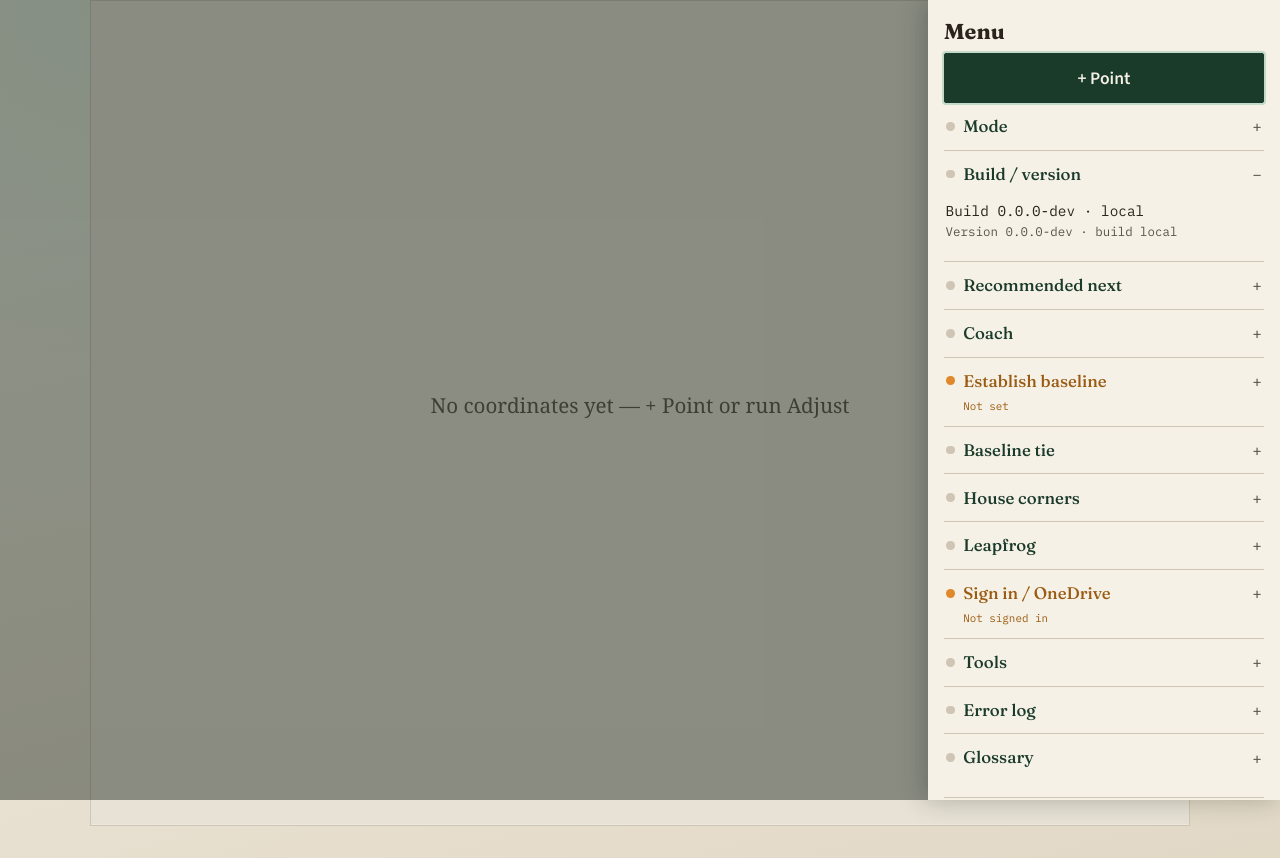
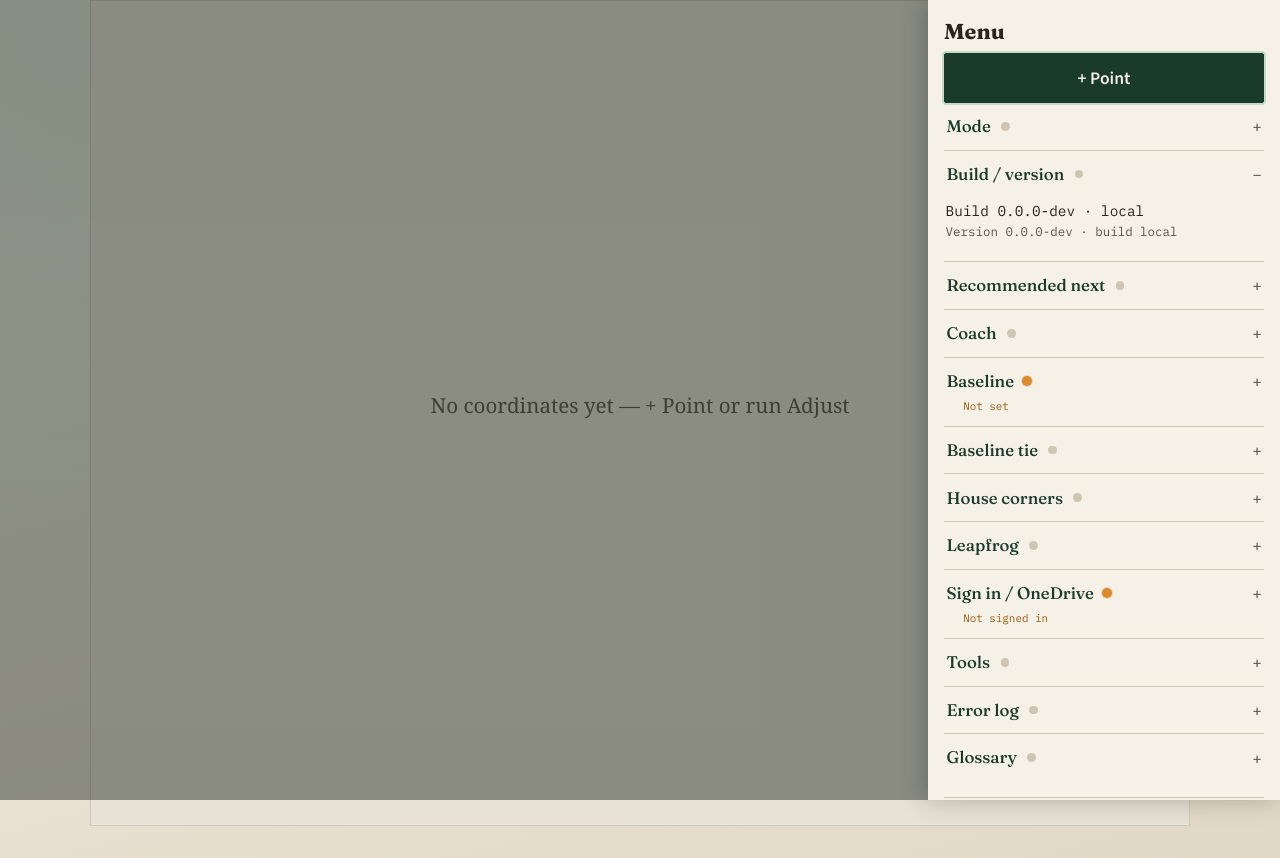
Before and after one commit to pjwinstone/gardenplanting, a website built with Vite: page index.html in a window 1280 px wide. Both pictures are taken after a click on the button "Open menu". Built offline with nearby package versions, Linux system fonts and the light colour scheme; no server answers.

Commit message:
Baseline accordion: label + status icon (0.7.10)
Rename section to Baseline; show green/orange icon after label. Neutral title
text; update concertina status colour doc.

```diff
--- a/package.json
+++ b/package.json
@@ -1,7 +1,7 @@
 {
   "name": "garden-survey",
   "private": true,
-  "version": "0.7.9",
+  "version": "0.7.10",
   "type": "module",
   "scripts": {
     "dev": "vite",
--- a/src/style.css
+++ b/src/style.css
@@ -171,8 +171,33 @@ body {
   flex-shrink: 0;
 }
 
+.menu-acc__dot--idle {
+  margin-left: 0.15rem;
+}
+
+/* Status icon after section label — colour carries row state (see design-philosophy-status-colours.md). */
+.menu-acc__status-icon {
+  width: 0.62rem;
+  height: 0.62rem;
+  border-radius: 50%;
+  flex-shrink: 0;
+  box-shadow: 0 0 0 1px rgba(42, 36, 28, 0.12);
+}
+
+.menu-acc__status-icon--ok {
+  background: #2f7a45;
+}
+
+.menu-acc__status-icon--warn {
+  background: #e0892a;
+}
+
+.menu-acc__status-icon--error {
+  background: var(--refuse);
+}
+
 .menu-acc__label {
-  flex: 1 1 auto;
+  flex: 0 1 auto;
   min-width: 0;
 }
 
@@ -197,44 +222,15 @@ body {
   content: '−';
 }
 
-.menu-acc__summary--warn,
-.menu-acc--warn > .menu-acc__summary {
-  color: #9a5b12;
-}
-
-.menu-acc__summary--warn .menu-acc__dot,
-.menu-acc--warn > .menu-acc__summary .menu-acc__dot {
-  background: #e0892a;
-}
-
+/* Row title stays neutral — status icon (+ optional subtitle) carries colour. */
 .menu-acc__summary--warn .menu-acc__status,
 .menu-acc--warn > .menu-acc__summary .menu-acc__status {
   color: #9a5b12;
 }
 
-.menu-acc__summary--error,
-.menu-acc--error > .menu-acc__summary {
-  color: var(--refuse);
-}
-
-.menu-acc__summary--error .menu-acc__dot,
-.menu-acc--error > .menu-acc__summary .menu-acc__dot {
-  background: var(--refuse);
-}
-
 .menu-acc__summary--error .menu-acc__status,
 .menu-acc--error > .menu-acc__summary .menu-acc__status {
   color: var(--refuse);
-}
-
-.menu-acc__summary--ok,
-.menu-acc--ok > .menu-acc__summary {
-  color: var(--moss-2);
-}
-
-.menu-acc__summary--ok .menu-acc__dot,
-.menu-acc--ok > .menu-acc__summary .menu-acc__dot {
-  background: #2f7a45;
 }
 
 .menu-acc__summary--ok .menu-acc__status,
--- a/src/ui.ts
+++ b/src/ui.ts
@@ -1421,13 +1421,27 @@ function menuAccordion(
       'data-section': id ?? undefined,
     },
   });
-  summary.appendChild(
-    el('span', {
-      className: 'menu-acc__dot',
-      attrs: { 'aria-hidden': 'true' },
-    }),
-  );
   summary.appendChild(el('span', { className: 'menu-acc__label', text: title }));
+  if (tone !== 'idle') {
+    const iconLabel =
+      tone === 'ok' ? 'Ready' : tone === 'warn' ? 'Not ready' : 'Problem';
+    summary.appendChild(
+      el('span', {
+        className: `menu-acc__status-icon menu-acc__status-icon--${tone}`,
+        attrs: {
+          'aria-hidden': 'true',
+          title: status?.text ?? iconLabel,
+        },
+      }),
+    );
+  } else {
+    summary.appendChild(
+      el('span', {
+        className: 'menu-acc__dot menu-acc__dot--idle',
+        attrs: { 'aria-hidden': 'true' },
+      }),
+    );
+  }
   if (status?.text) {
     summary.appendChild(
       el('span', {
@@ -1873,7 +1887,7 @@ function buildMenuDrawer(
   panel.appendChild(menuAccordion('coach', 'Coach', coachBody));
 
   panel.appendChild(
-    menuAccordion('baseline', 'Establish baseline', buildBaselineForm(doc), baselineSectionStatus(doc)),
+    menuAccordion('baseline', 'Baseline', buildBaselineForm(doc), baselineSectionStatus(doc)),
   );
   panel.appendChild(menuAccordion('tie', 'Baseline tie', buildTieForm(doc)));
   panel.appendChild(menuAccordion('house', 'House corners', buildHouseForm(doc)));
```
Also changed, not shown: docs/design-philosophy-status-colours.md (+3 -2 lines), .github/workflows/deploy-pages.yml.
